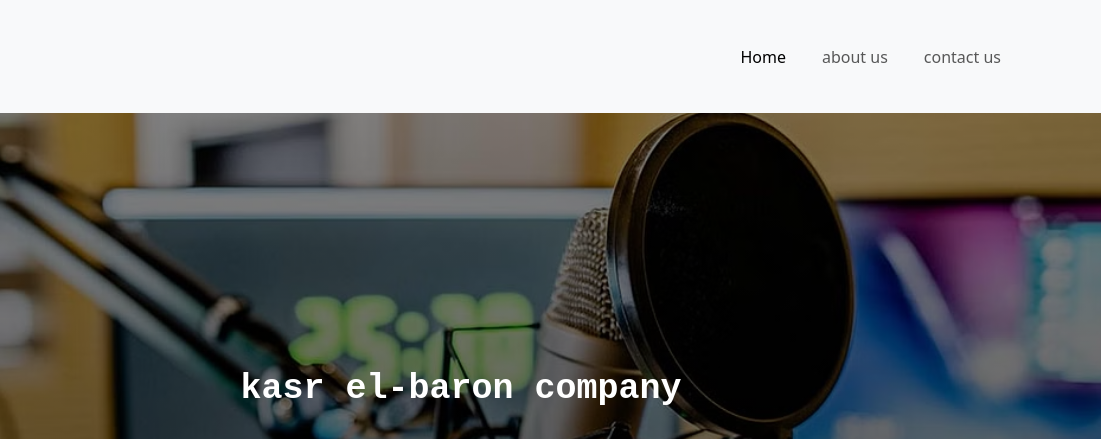
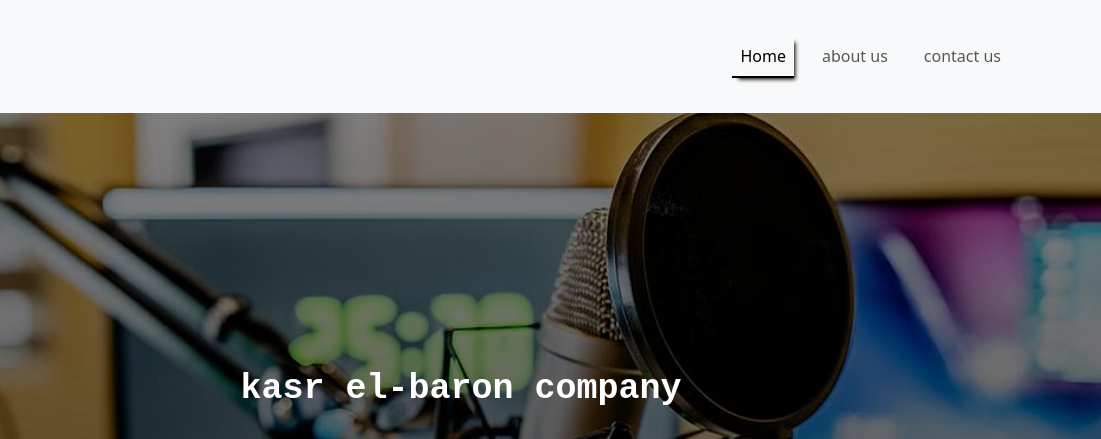
Before and after one commit to ahmedborhamm/test, a plain HTML site: page index.html in a window 1280 px wide. Shown: the top 439 px of the page, 179-1280 px from the left. Drawn offline with nearby package versions, Linux system fonts and the light colour scheme.

Commit message:
Update index.css

```diff
--- a/index.css
+++ b/index.css
@@ -30,7 +30,8 @@
   text-align: center;
 }
 .active {
-  border-bottom: 2px solid white;
+  border-bottom: 2px solid black !important;
+  box-shadow: 4.2px 4.2px 4.2px -1.8px black;
 }
 
 .all-with-navbar .linear .text {
```
